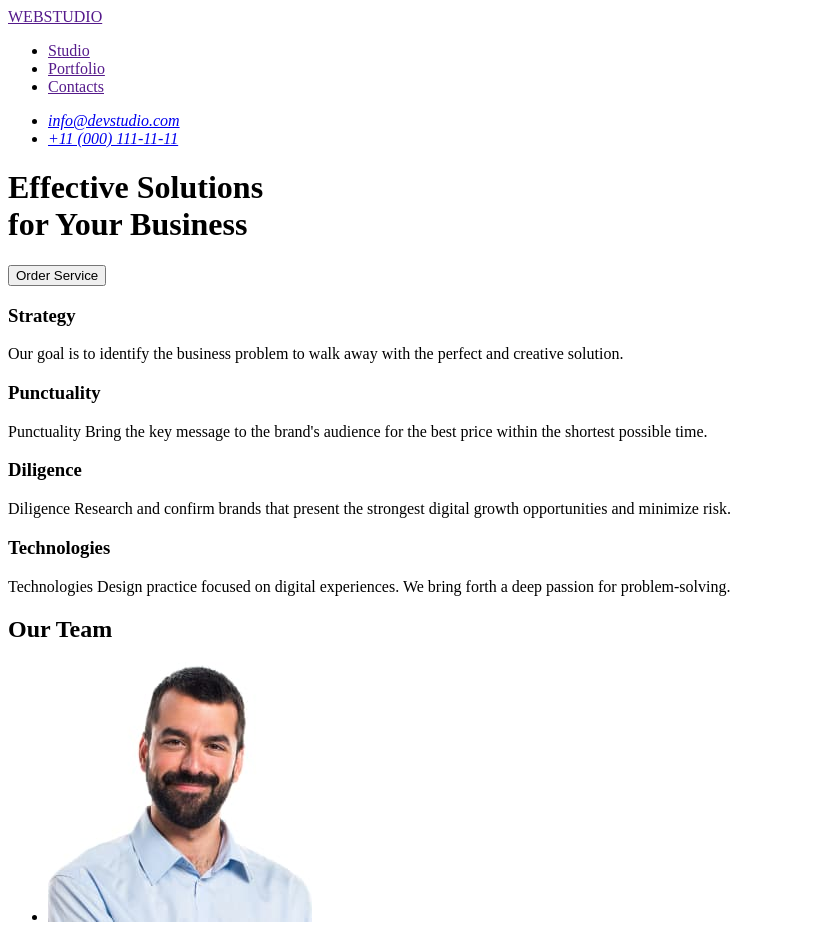
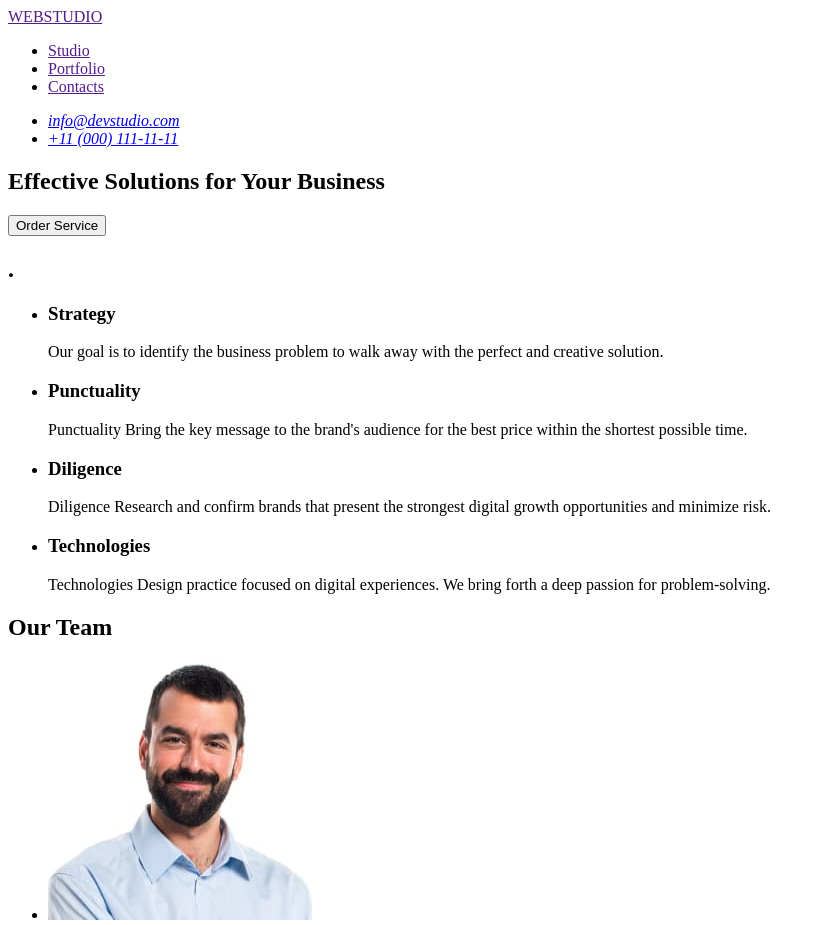
Before and after one commit to talamus1972/goit-markup-hw-01, a plain HTML site: page index.html in a window 1280 px wide. Shown: the top 925 px of the page, without its empty margins (0-825 px from the left). Drawn offline with Linux system fonts and the light colour scheme.

Commit message:
mistake-work

```diff
--- a/index.html
+++ b/index.html
@@ -30,46 +30,60 @@
   </header>
 
   <main>
-    <div>
-      <h1>
-        Effective Solutions<br />
-        for Your Business
-      </h1>
+    <section>
+      <h1>Effective Solutions for Your Business</h1>
       <button type="button">Order Service</button>
-    </div>
+    </section>
 
-    <div>
+    <section>
+      <h2>.</h2>
+      <ul>
+        <li>
           <h3>Strategy</h3>
           <p>
             Our goal is to identify the business problem to walk away with the
             perfect and creative solution.
           </p>
+        </li>
 
+
+        <li>
           <h3>Punctuality</h3>
           <p>
             Punctuality Bring the key message to the brand's audience for the
             best price within the shortest possible time.
           </p>
+        </li>
 
+
+        <li>
           <h3>Diligence</h3>
           <p>
             Diligence Research and confirm brands that present the strongest
             digital growth opportunities and minimize risk.
           </p>
+        </li>
 
+        <li>
           <h3>Technologies</h3>
           <p>
             Technologies Design practice focused on digital experiences. We bring
             forth a deep passion for problem-solving.
           </p>
-    </div>
+        </li>
+
+
+      </ul>
+    </section>
+
+
 
 
     <!-- Team block -->
 
+    <section>
+      <h2>Our Team</h2>
 
-    <h2>Our Team</h2>
-    <div>
       <ul>
         <li><img src="./images/Mark-Guerrero.jpg" alt="Mark Guerrero" width="264" />
 
@@ -93,7 +107,7 @@
           <p>UI Designer</p>
         </li>
       </ul>
-    </div>
+    </section>
   </main>
 
   <footer>
```
Lines whose indentation alone changed are shown as unchanged.
